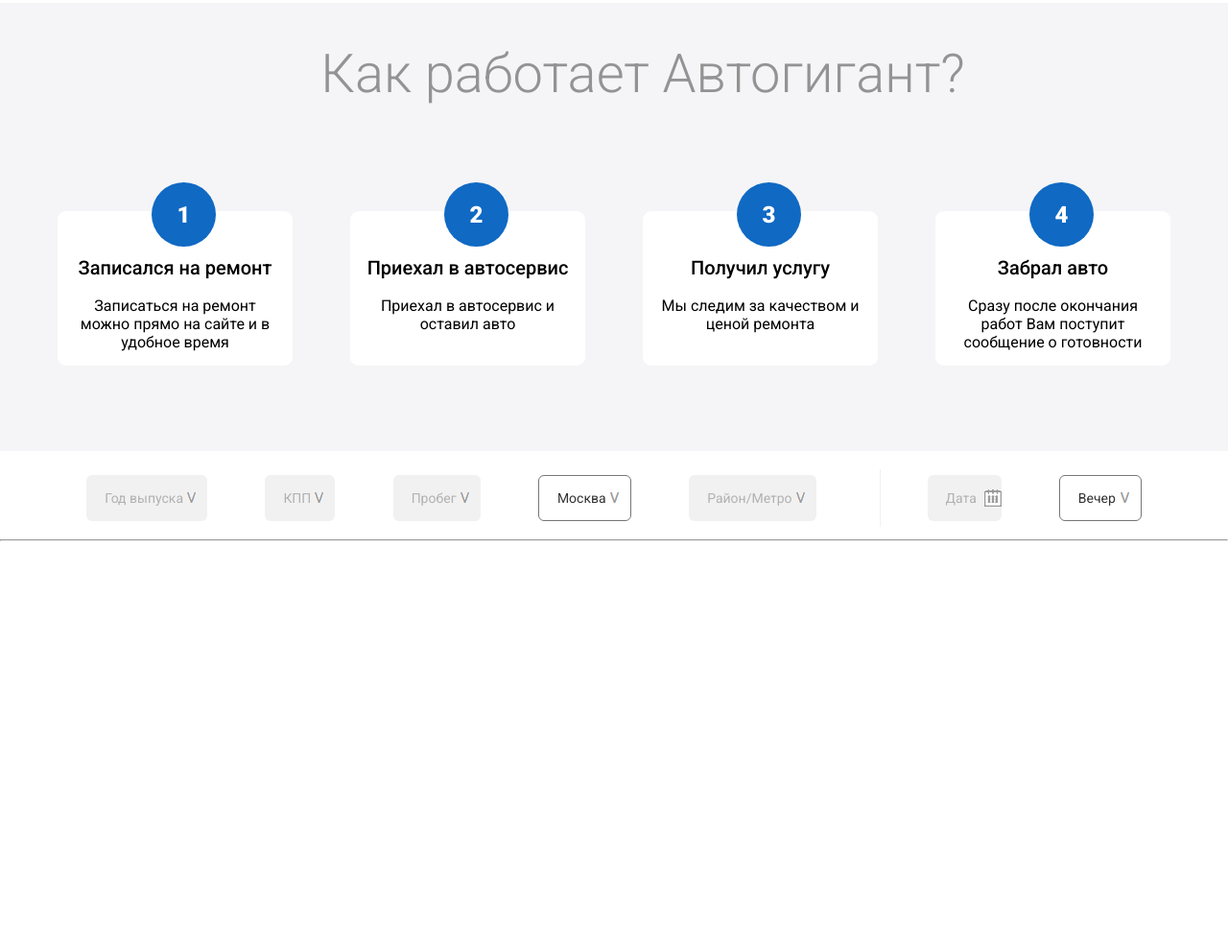
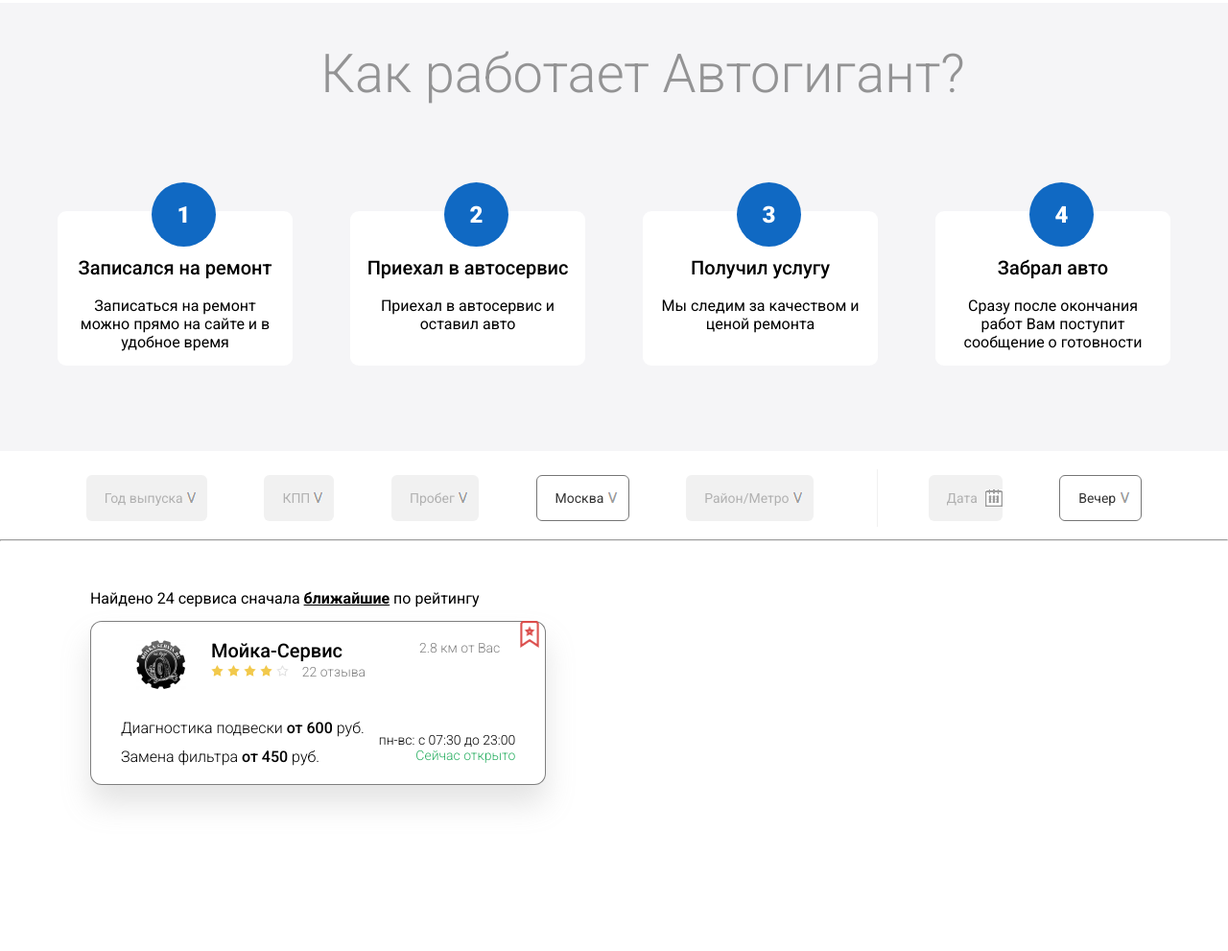
Before and after one commit to SergeyShashin/autogigant, a website: page index.html in a window 1280 px wide. Shown: the part 896-1887 px from the top of the page at 96% size. Before the commit the page ends 1485 px from the top, so only its background shows below. Drawn offline with Linux system fonts and the light colour scheme.

Commit message:
wrap-cardsSto-map done

```diff
--- a/index.html
+++ b/index.html
@@ -58,7 +58,8 @@
                 <div class="nocommission">
                     <img src="/img/nocommission.png" alt="Быстро">
                     <h2>Без комиссий</h2>
-                    <p>Сервис полностью бесплатен для всех участников, поэтому вы получаете услугу за минимальную цену</p>
+                    <p>Сервис полностью бесплатен для всех участников, поэтому вы получаете услугу за минимальную цену
+                    </p>
                 </div>
                 <div class="targeted">
                     <img src="/img/targeted.png" alt="Быстро">
@@ -99,7 +100,7 @@
                 <select class="year" name="" id="">
                     <option value="">Год выпуска</option>
                 </select>
-                <select class ="transmission" name="" id="">
+                <select class="transmission" name="" id="">
                     <option value="">КПП</option>
                 </select>
                 <select class="run" name="" id="">
@@ -123,6 +124,45 @@
 
         <hr>
 
+        <div class="wrap-filtersCharacterCarLocationTime-cardsSto-map">
+            <div class="wrap-cardsSto-map">
+                <div class="wrap-cardsSto">
+                    <p>Найдено 24 сервиса <span>сначала <u><b>ближайшие</b></u> по рейтингу</span> </p>
+                    <div class="card">
+                        <div class="sto">
+                            <img src="/img/47ba37e2-0001-4c2e-be55-66e69f7b52b8.png" alt="logo-sto" class="logo-sto">
+                            <div class="wrap-name-sto-reviews">
+                                <div class="name-sto">Мойка-Сервис</div>
+                                <img src="/img/Star.png" alt="star">
+                                <img src="/img/Star.png" alt="star">
+                                <img src="/img/Star.png" alt="star">
+                                <img src="/img/Star.png" alt="star">
+                                <img src="/img/Stargray.png" alt="star">
+                                <span>22 отзыва</span>
+                            </div>
+                            <div class="distances">2.8 км от Вас</div>
+                            <div class="flag"> <img src="/img/Vector.png" alt="flag" width="20.25" height="28"></div>
+                        </div>
+                        <div class="wrap-services-workTime">
+                            <div class="services">
+                                <p>Диагностика подвески <span>от 600 </span>руб.</p>
+                                <p>Замена фильтра <span>от 450 </span>руб.</p>
+                            </div>
+                            <div class="workTime">
+                                <p>пн-вс: с 07:30 до 23:00</p>
+                                <p class="status">Сейчас открыто</p>
+                            </div>
+                        </div>
+                    </div>
+                </div>
+                <div class="map">
+                    <iframe
+                        src="https://yandex.ru/map-widget/v1/?um=constructor%3A4d471f55c25653c1b74bc91fb82024e7c63f9bdc94590692494ea679bd032b67&amp;source=constructor"
+                        width="549" height="373" frameBorder="0"></iframe>
+                </div>
+            </div>
+        </div>
+
     </div>
 
 </body>
--- a/scss/index.scss
+++ b/scss/index.scss
@@ -10,8 +10,8 @@
     text-decoration: none;
 }
 
-hr{
-    color:#C9CDDB;
+hr {
+    color: #C9CDDB;
     margin: 19px 0 25px 0;
 }
 
@@ -287,22 +287,19 @@
 .wrap-filtersCharacterCarLocationTime select {
     padding: 15px 25px 15px 19px;
 }
+
 .wrap-filtersCharacterCarLocationTime span {
     border-top: 1px solid #f1f1f1;
     width: 60px;
     transform: rotate(-90deg);
 }
-.date{
-   margin-left:-35px !important;
-}
 
 .year,
 .transmission,
 .run,
-.district
- {
-    background: #f1f1f1  right no-repeat;
-    background-image:url(/img/arrowGrayOnGray.png);
+.district {
+    background: #f1f1f1 right no-repeat;
+    background-image: url(/img/arrowGrayOnGray.png);
     border-radius: 6px;
     font-weight: normal;
     font-size: 14px;
@@ -318,20 +315,121 @@
     line-height: 16px;
     color: #333333;
     border-radius: 6px;
-    background:url(/img/arrowGrayonWhite.png) right no-repeat;
+    background: url(/img/arrowGrayonWhite.png) right no-repeat;
 }
 
-.date{
-    background: #f1f1f1  right no-repeat;
-    background-image:url(/img/calendar.png);
+.date {
+    background: #f1f1f1 right no-repeat;
+    background-image: url(/img/calendar.png);
     border-radius: 6px;
     font-weight: normal;
     font-size: 14px;
     line-height: 16px;
-    color:#b1b1b1;
+    color: #b1b1b1;
     border-style: none;
+    margin-left: -30px !important;
 }
 
+.wrap-cardsSto-map {
+    display: flex;
+    flex-wrap: wrap;
+}
+
+.wrap-cardsSto {}
+
+.card {
+    margin-top: 14px;
+    background: #FFFFFF;
+    border: 0.1px solid rgba(0, 0, 0, 0.5);
+    box-sizing: border-box;
+    box-shadow: 0px 20px 30px rgba(146, 146, 146, 0.25);
+    border-radius: 12px;
+}
+
+.sto {
+    display: flex;
+    padding: 19px 31px 19px 31px;
+    position: relative;
+}
+
+.wrap-name-sto-reviews {
+    margin-left: 10px;
+
+}
+
+.name-sto {
+    font-weight: 500;
+    font-size: 20px;
+    line-height: 23px;
+    color: #000000;
+}
+
+.wrap-name-sto-reviews span {
+    margin-left: 10px;
+    font-weight: 300;
+    font-size: 14px;
+    line-height: 16px;
+    color: #000000;
+    opacity: 0.5;
+}
+
+.distances {
+    margin-left: 40px;
+    font-weight: 300;
+    font-size: 14px;
+    line-height: 16px;
+    text-align: right;
+    color: #000000;
+    opacity: 0.5;
+}
+
+.flag {
+    position: absolute;
+    top: -1px;
+    right: 6px;
+}
+
+.wrap-services-workTime {
+    display: flex;
+    padding: 0px 31px 19px 31px;
+}
+
+.services {
+    font-weight: 300;
+    font-size: 16px;
+    line-height: 19px;
+    color: #000000;
+    margin-right: 15px;
+}
+
+.services p{
+    margin-top: 11px;
+}
+
+.services span {
+    font-weight: 500;
+    font-size: 16px;
+    line-height: 19px;
+    color: #000000;
+}
+
+.workTime{
+    font-weight: 300;
+font-size: 14px;
+line-height: 16px;
+}
+
+.workTime :first-child{
+    margin-top:25px;
+}
+
+.status{
+    font-weight: 300;
+font-size: 14px;
+line-height: 16px;
+text-align: right;
+color: #27AE60;
+}
 
 
 @media screen and (max-width: 600px) {
```
Also changed, not shown: img/47ba37e2-0001-4c2e-be55-66e69f7b52b8.png (added), img/Star.png (added), img/Stargray.png (added), img/Vector.png (added), index.css.
